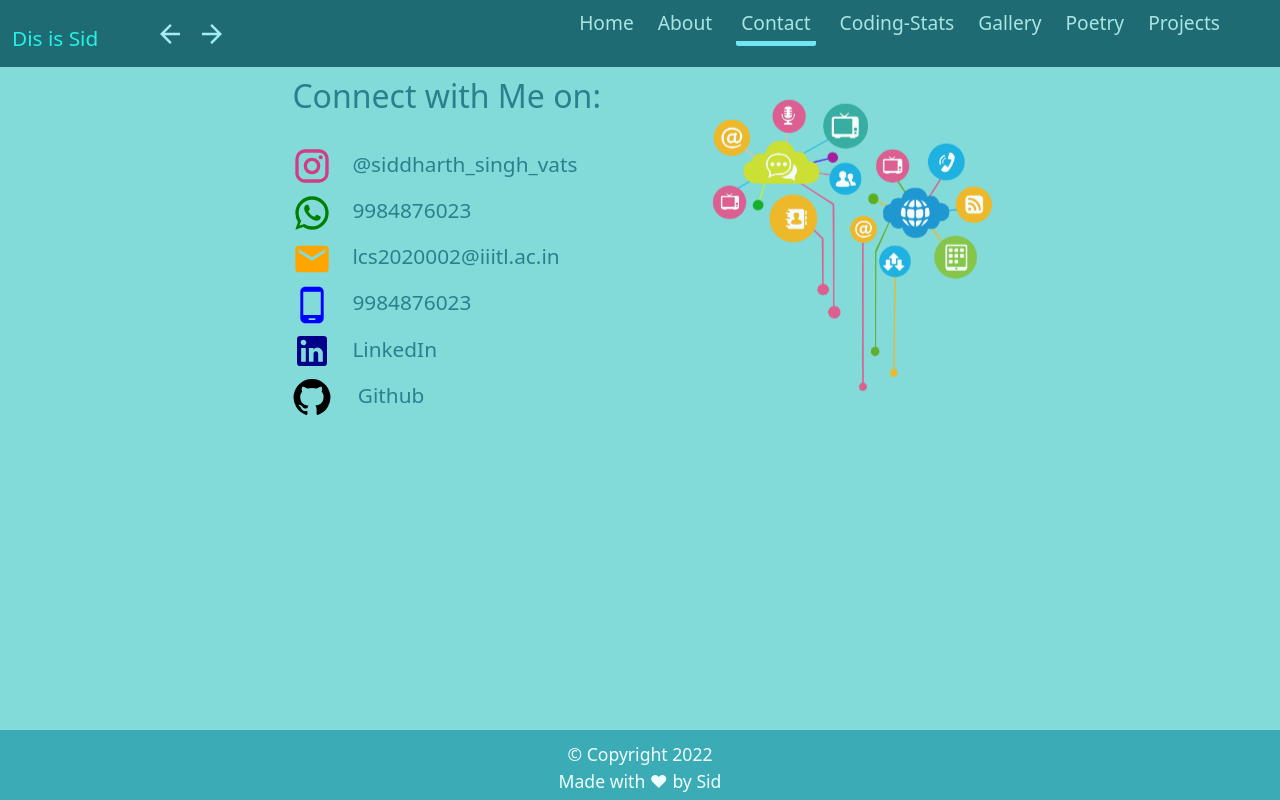
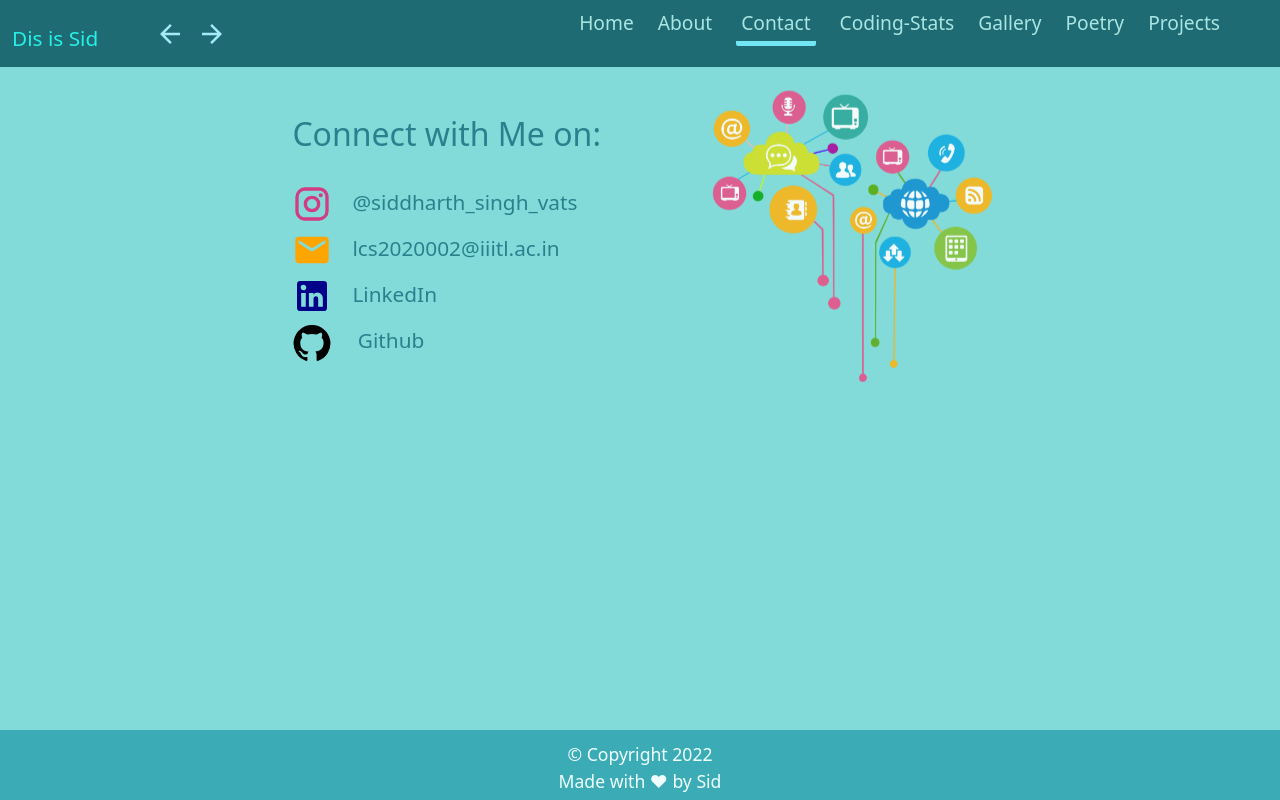
Before and after one commit to siddharthsinghvats/me, a React (Create React App) app: page /contact in a window 1280 px wide. Built offline with nearby package versions, Linux system fonts and the light colour scheme.

Commit message:
Update Contact.jsx
Remove contact number

```diff
--- a/src/components/Contact.jsx
+++ b/src/components/Contact.jsx
@@ -41,20 +41,12 @@ const Contact = () => {
                       @siddharth_singh_vats
                     </a>
                   </li>
-                  <li className="main-li">
-                    <WhatsAppIcon sx={{ color: "green", fontSize: "40px" }} />
-                    <span onClick={myFunction} style={{textDecoration:"none",marginLeft:"20px"}}>9984876023</span>
-                  </li>
+
                   <li className="main-li">
                     <EmailIcon sx={{ color: "orange", fontSize: "40px" }} />
                     <a style={{textDecoration:"none", marginLeft:"20px"}}href="mailto:lcs2020002@iiitl.ac.in">lcs2020002@iiitl.ac.in</a>
                   </li>
-                  <li className="main-li">
-                    <PhoneAndroidIcon
-                      sx={{ color: "blue", fontSize: "40px" }}
-                    />
-                      <span id="phone" onClick={myFunction} style={{textDecoration:"none",marginLeft:"20px"}}>9984876023</span>
-                  </li>
+
                   <li className="main-li">
                     <LinkedInIcon sx={{ color: "darkblue", fontSize: "40px" }} />
                     <a style={{textDecoration:"none", marginLeft:"20px"}}href="https://www.linkedin.com/in/siddharth-singh-813680205/">LinkedIn</a>
```
